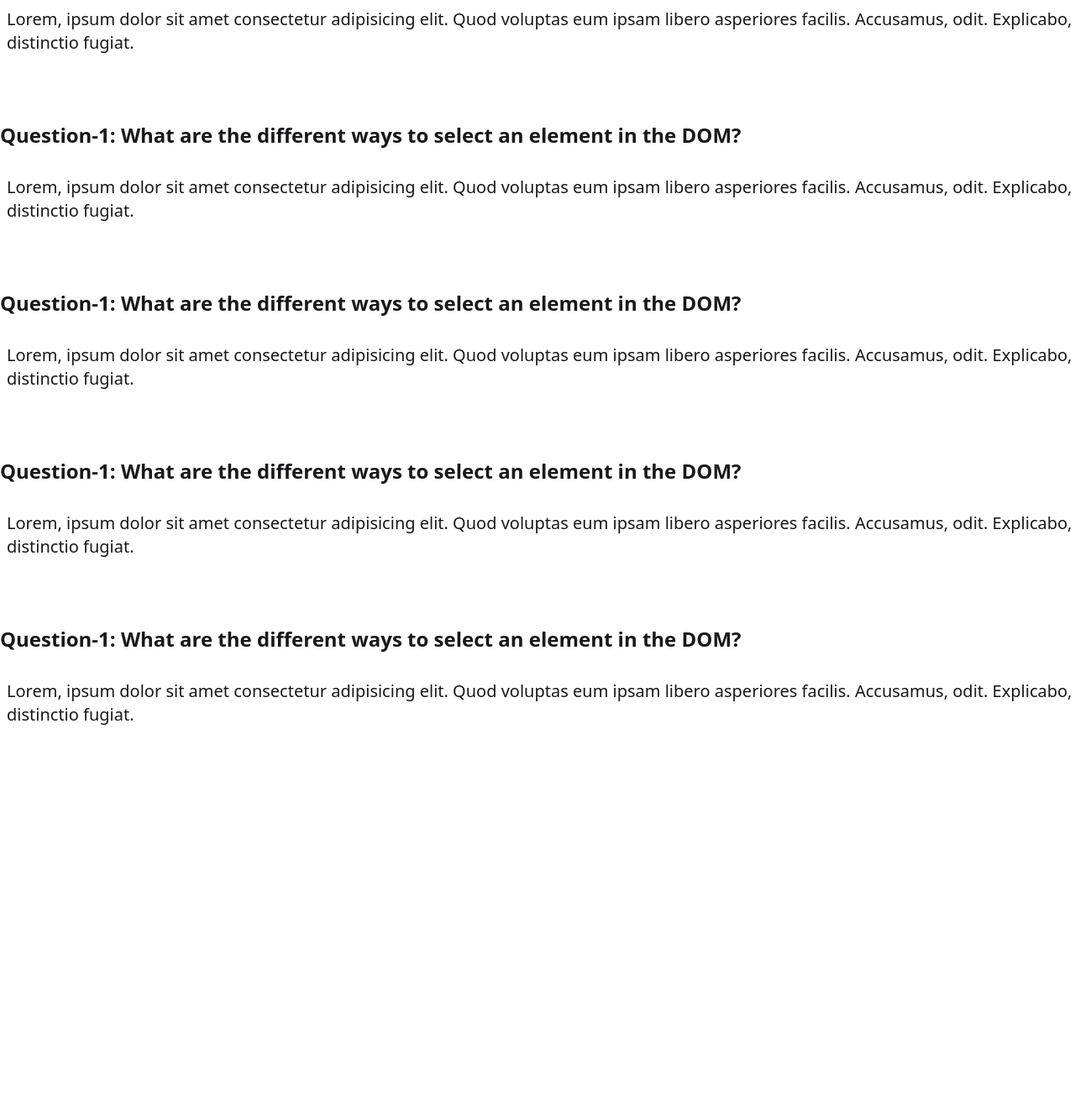
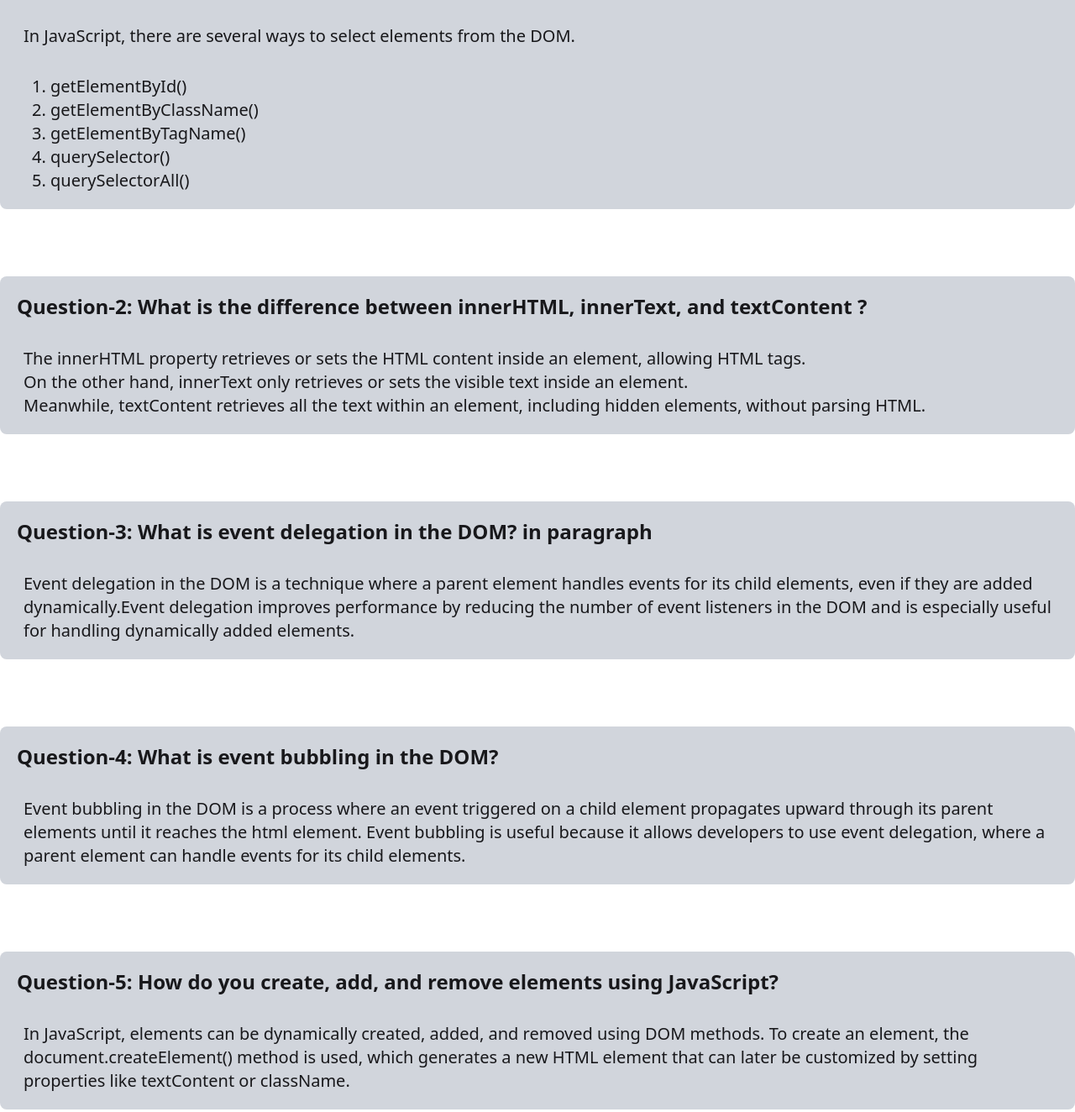
Before and after one commit to hasan6t7/new-task, a plain HTML site: page blog.html in a window 1280 px wide. Shown: the part 283-1607 px from the top of the page at 84% size. Before the commit the page ends 1228 px from the top, so only its background shows below. Drawn offline with nearby package versions, Linux system fonts and the light colour scheme.

Commit message:
card customized done

```diff
--- a/blog.html
+++ b/blog.html
@@ -24,35 +24,91 @@
           </h1>
         </div>
         <!-- btn  -->
-        <button id="back-desk" class="btn border-none bg-[#3752FD] text-white">Back to Desk</button>
-
+        <button id="back-desk" class="btn border-none bg-[#3752FD] text-white">
+          Back to Desk
+        </button>
       </nav>
     </header>
     <main>
       <section class="max-w-screen-2xl mx-auto">
+        <!-- q1 -->
         <div>
           <h1 class="text-center my-10 font-bold text-3xl">Blog</h1>
-          <div class=" space-y-8 mb-20">
-            <h1 class="font-bold text-2xl">Question-1: What are the different ways to select an element in the DOM?</h1>
-            <p class="text-xl pl-2"> Lorem, ipsum dolor sit amet consectetur adipisicing elit. Quod voluptas eum ipsam libero asperiores facilis. Accusamus, odit. Explicabo, distinctio fugiat.</p>
+          <div class="space-y-8 mb-20 p-5 rounded-lg bg-gray-300">
+            <h1 class="font-bold text-2xl">
+              Question-1: What are the different ways to select an element in
+              the DOM?
+            </h1>
+            <p class="text-xl pl-2">
+              In JavaScript, there are several ways to select elements from the
+              DOM.
+            </p>
+            <ol class="text-xl pl-10 list-decimal">
+              <li>getElementById()</li>
+              <li>getElementByClassName()</li>
+              <li>getElementByTagName()</li>
+              <li>querySelector()</li>
+              <li>querySelectorAll()</li>
+            </ol>
           </div>
-          <div class=" space-y-8 mb-20">
-            <h1 class="font-bold text-2xl">Question-1: What are the different ways to select an element in the DOM?</h1>
-            <p class="text-xl pl-2"> Lorem, ipsum dolor sit amet consectetur adipisicing elit. Quod voluptas eum ipsam libero asperiores facilis. Accusamus, odit. Explicabo, distinctio fugiat.</p>
+          <!-- q2 -->
+          <div class="space-y-8 mb-20 p-5 rounded-lg bg-gray-300">
+            <h1 class="font-bold text-2xl">
+              Question-2: What is the difference between innerHTML, innerText,
+              and textContent ?
+            </h1>
+            <p class="text-xl pl-2">
+              The innerHTML property retrieves or sets the HTML content inside
+              an element, allowing HTML tags.
+              <br />
+              On the other hand, innerText only retrieves or sets the visible
+              text inside an element.
+              <br />
+              Meanwhile, textContent retrieves all the text within an element,
+              including hidden elements, without parsing HTML.
+            </p>
           </div>
-          <div class=" space-y-8 mb-20">
-            <h1 class="font-bold text-2xl">Question-1: What are the different ways to select an element in the DOM?</h1>
-            <p class="text-xl pl-2"> Lorem, ipsum dolor sit amet consectetur adipisicing elit. Quod voluptas eum ipsam libero asperiores facilis. Accusamus, odit. Explicabo, distinctio fugiat.</p>
+          <!-- q3 -->
+          <div class="space-y-8 mb-20 p-5 rounded-lg bg-gray-300">
+            <h1 class="font-bold text-2xl">
+              Question-3: What is event delegation in the DOM? in paragraph
+            </h1>
+            <p class="text-xl pl-2">
+              Event delegation in the DOM is a technique where a parent element
+              handles events for its child elements, even if they are added
+              dynamically.Event delegation improves performance by reducing the
+              number of event listeners in the DOM and is especially useful for
+              handling dynamically added elements.
+            </p>
           </div>
-          <div class=" space-y-8 mb-20">
-            <h1 class="font-bold text-2xl">Question-1: What are the different ways to select an element in the DOM?</h1>
-            <p class="text-xl pl-2"> Lorem, ipsum dolor sit amet consectetur adipisicing elit. Quod voluptas eum ipsam libero asperiores facilis. Accusamus, odit. Explicabo, distinctio fugiat.</p>
-          </div>
-          <div class=" space-y-8 mb-20">
-            <h1 class="font-bold text-2xl">Question-1: What are the different ways to select an element in the DOM?</h1>
-            <p class="text-xl pl-2"> Lorem, ipsum dolor sit amet consectetur adipisicing elit. Quod voluptas eum ipsam libero asperiores facilis. Accusamus, odit. Explicabo, distinctio fugiat.</p>
+          <!-- q4 -->
+          <div class="space-y-8 mb-20 p-5 rounded-lg bg-gray-300">
+            <h1 class="font-bold text-2xl">
+              Question-4: What is event bubbling in the DOM?
+            </h1>
+            <p class="text-xl pl-2">
+              Event bubbling in the DOM is a process where an event triggered on
+              a child element propagates upward through its parent elements
+              until it reaches the html element. Event bubbling is useful
+              because it allows developers to use event delegation, where a
+              parent element can handle events for its child elements.
+            </p>
           </div>
 
+          <!-- q5 -->
+          <div class="space-y-8 mb-20 p-5 rounded-lg bg-gray-300">
+            <h1 class="font-bold text-2xl">
+              Question-5: How do you create, add, and remove elements using
+              JavaScript?
+            </h1>
+            <p class="text-xl pl-2">
+              In JavaScript, elements can be dynamically created, added, and
+              removed using DOM methods. To create an element, the
+              document.createElement() method is used, which generates a new
+              HTML element that can later be customized by setting properties
+              like textContent or className.
+            </p>
+          </div>
         </div>
       </section>
     </main>
```
Also changed, not shown: index.html (+107 -49 lines).
